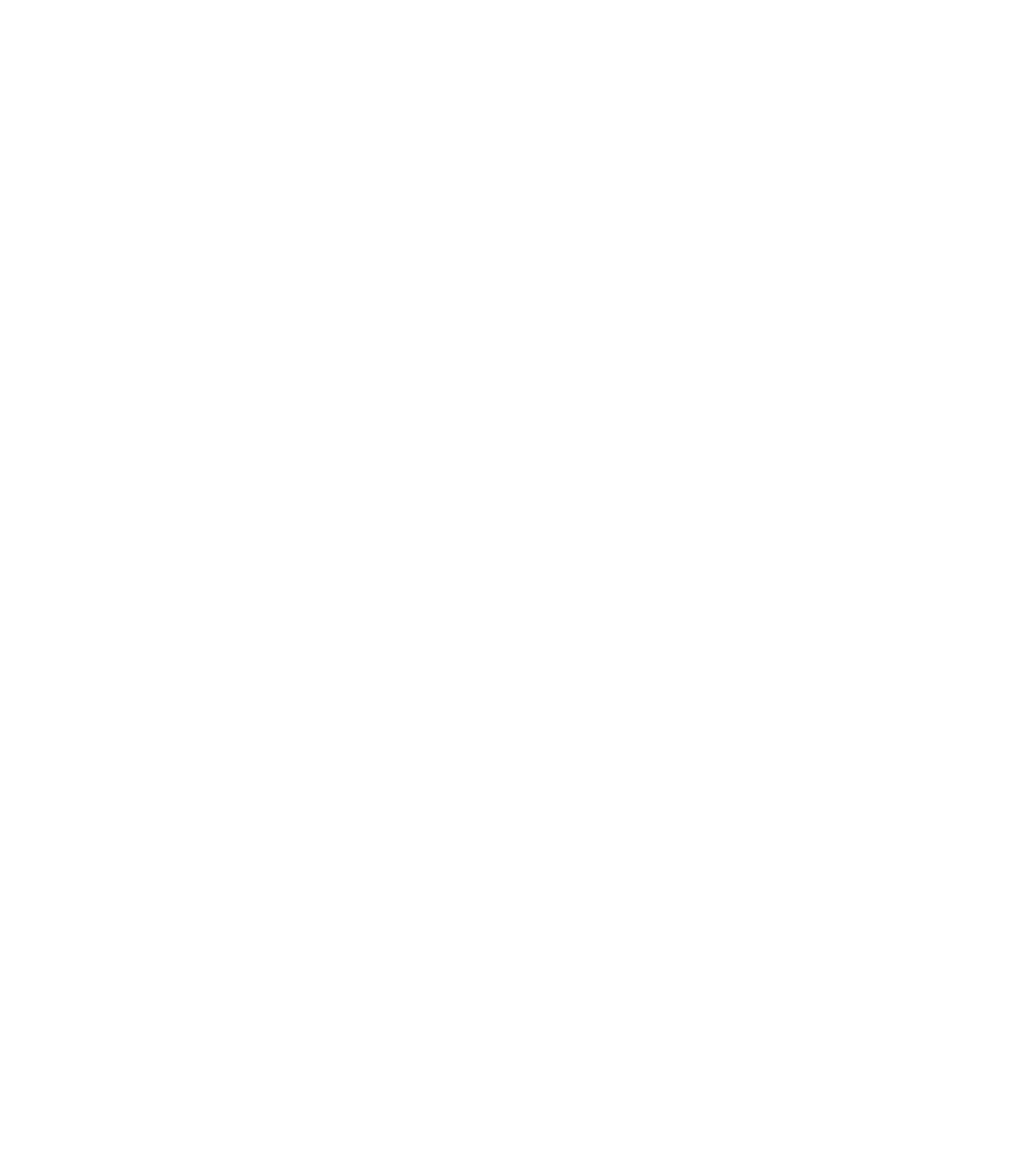
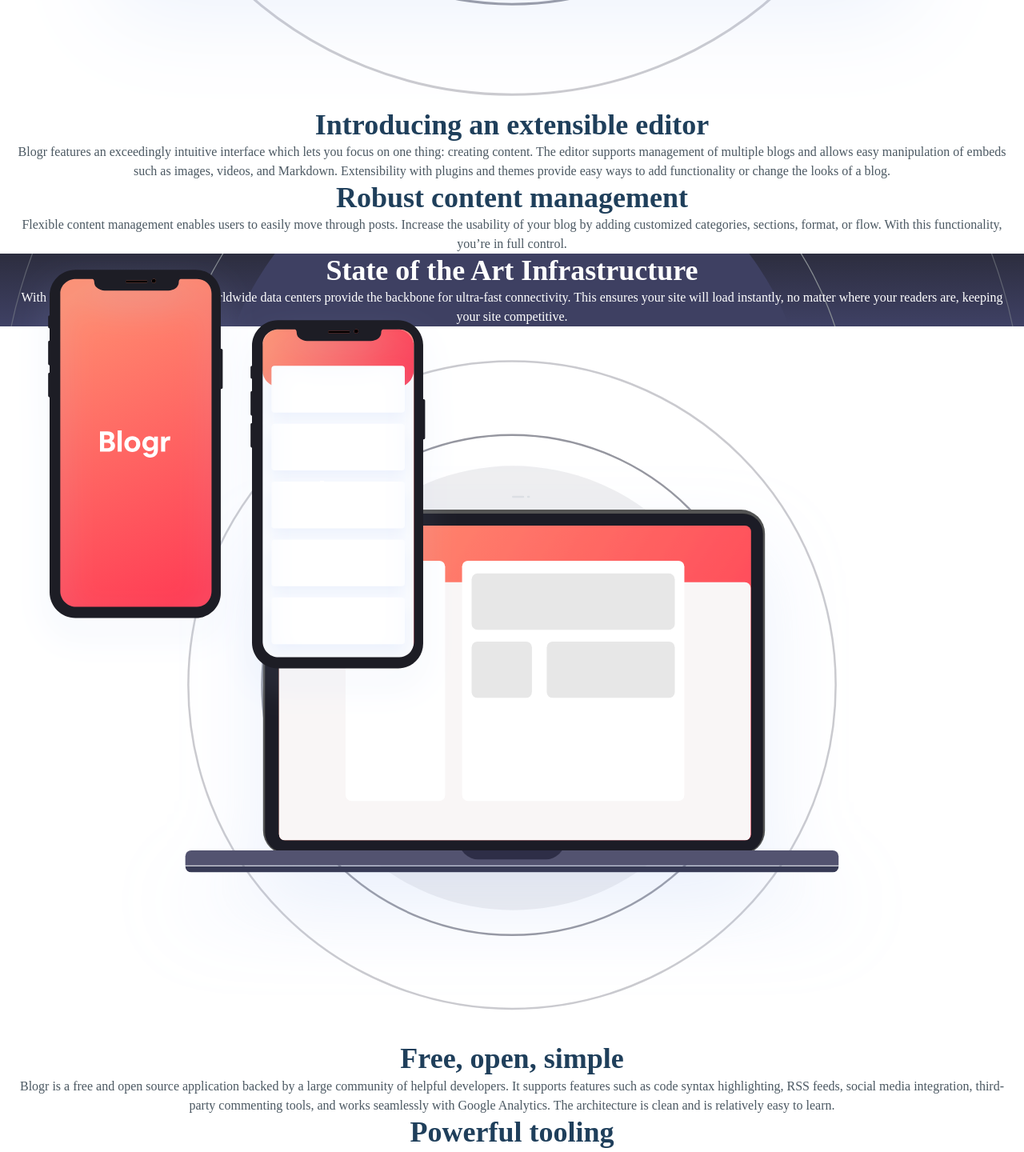
Before and after one commit to gylim0604/FrontEndMentor-Blogr-Landing-Page, a Next.js app: page / in a window 1280 px wide. Shown: the part 1330-2770 px from the top of the page at 80% size. Before the commit the page ends 800 px from the top, so only its background shows below. Built offline with nearby package versions, Linux system fonts and the light colour scheme.

Commit message:
adding components

```diff
--- /dev/null
+++ b/components/Footer/Footer.js
@@ -0,0 +1,38 @@
+import { Flex, Image } from '@chakra-ui/react';
+import React from 'react';
+import FooterList from './FooterList';
+
+function Footer() {
+    return (
+        <Flex
+            bg='vvDarkBlue'
+            flexDir='column'
+            alignItems='center'
+            px={5}
+            py='4rem'
+            borderTopRightRadius='6rem'
+        >
+            <Image src='/logo.svg' mb='1.5rem' />
+            <FooterList
+                title='Product'
+                list={[
+                    'Overview',
+                    'Pricing',
+                    'Marketplace',
+                    'Features',
+                    'Integrations',
+                ]}
+            />
+            <FooterList
+                title='Company'
+                list={['About', 'Team', 'Blog', 'Careers']}
+            />
+            <FooterList
+                title='Connect'
+                list={['Contact', 'Newsletter', 'LinkedIn']}
+            />
+        </Flex>
+    );
+}
+
+export default Footer;
--- /dev/null
+++ b/components/Footer/FooterList.js
@@ -0,0 +1,19 @@
+import { Flex, Heading, ListItem, UnorderedList } from '@chakra-ui/react';
+import React from 'react';
+
+function FooterList({ title, list }) {
+    return (
+        <Flex flexDir='column' textAlign='center'>
+            <Heading color='white' as='h3' size='sm' my='1.5rem'>
+                {title}
+            </Heading>
+            <UnorderedList color='grayBlue' styleType='none' mx='0'>
+                {list.map((item, idx) => (
+                    <ListItem key={idx}>{item}</ListItem>
+                ))}
+            </UnorderedList>
+        </Flex>
+    );
+}
+
+export default FooterList;
--- /dev/null
+++ b/components/Section1.js
@@ -0,0 +1,34 @@
+import { Flex, Heading, Image, Text } from '@chakra-ui/react';
+import React from 'react';
+import WhiteBg from './WhiteBg';
+
+function Section1() {
+    return (
+        <Flex flexDir='column' px={5} textAlign='center'>
+            {/* <Heading>Designed for the future</Heading> */}
+            <WhiteBg title='Designed for the future' />
+            <Image
+                src='/illustration-editor-mobile.svg'
+                alt='illustration of editor'
+            />
+            <WhiteBg
+                title='Introducing an extensible editor'
+                text='Blogr features an exceedingly intuitive interface which lets you
+            focus on one thing: creating content. The editor supports
+            management of multiple blogs and allows easy manipulation of
+            embeds such as images, videos, and Markdown. Extensibility with
+            plugins and themes provide easy ways to add functionality or
+            change the looks of a blog.'
+            />
+            <WhiteBg
+                title='Robust content management'
+                text='Flexible content management enables users to easily move through
+                posts. Increase the usability of your blog by adding customized
+                categories, sections, format, or flow. With this functionality,
+                you’re in full control.'
+            />
+        </Flex>
+    );
+}
+
+export default Section1;
--- /dev/null
+++ b/components/Section2.js
@@ -0,0 +1,34 @@
+import { Flex, Heading, Image, Text } from '@chakra-ui/react';
+import React from 'react';
+
+function Section2() {
+    return (
+        <Flex
+            flexDir='column'
+            px={5}
+            textAlign='center'
+            bg='url(/bg-pattern-circles.svg),linear-gradient(hsl(237, 17%, 21%), hsl(237, 23%, 32%))'
+            bgPosition='top 35% left'
+            bgRepeat='no-repeat'
+            bgSize='100%'
+            position='relative'
+        >
+            <Image
+                position='absolute'
+                src='/illustration-phones.svg'
+                alt='illustration of mobile phone with blogr template'
+            />
+            <Flex flexDir='column' textAlign='center' color='white'>
+                <Heading>State of the Art Infrastructure</Heading>
+                <Text>
+                    With reliability and speed in mind, worldwide data centers
+                    provide the backbone for ultra-fast connectivity. This
+                    ensures your site will load instantly, no matter where your
+                    readers are, keeping your site competitive.
+                </Text>
+            </Flex>
+        </Flex>
+    );
+}
+
+export default Section2;
--- /dev/null
+++ b/components/Section3.js
@@ -0,0 +1,27 @@
+import React from 'react';
+import { Flex, Image, Text } from '@chakra-ui/react';
+import WhiteBg from './WhiteBg';
+
+function Section3() {
+    return (
+        <Flex flexDir='column' px={5} textAlign='center'>
+            <Image
+                src='/illustration-laptop-mobile.svg'
+                alt='illustration of a laptop'
+            />
+            <WhiteBg
+                title='Free, open, simple'
+                text='Blogr is a free and open source application backed by a large community of helpful developers. It supports
+                features such as code syntax highlighting, RSS feeds, social media integration, third-party commenting tools,
+                and works seamlessly with Google Analytics. The architecture is clean and is relatively easy to learn.'
+            />
+            <WhiteBg
+                title='Powerful tooling'
+                text='Batteries included. We built a simple and straightforward CLI tool that makes customization and deployment a breeze, but
+                capable of producing even the most complicated sites.'
+            />
+        </Flex>
+    );
+}
+
+export default Section3;
--- /dev/null
+++ b/components/WhiteBg.js
@@ -0,0 +1,13 @@
+import { Flex, Heading, Text } from '@chakra-ui/react';
+import React from 'react';
+
+function WhiteBg({ title, text }) {
+    return (
+        <Flex flexDir='column'>
+            <Heading color='vDarkBlue'>{title}</Heading>
+            <Text color='vGrayBlue'>{text}</Text>
+        </Flex>
+    );
+}
+
+export default WhiteBg;
--- a/components/customTheme.js
+++ b/components/customTheme.js
@@ -9,7 +9,7 @@ const customTheme = extendTheme({
         white: 'hsl(0, 0%, 100%)',
         grayBlue: 'hsl(240, 2%, 79%)',
         vGrayBlue: ' hsl(207, 13%, 34%)',
-        vDarkBlue: 'hsl(240, 10%, 16%)',
+        vvDarkBlue: 'hsl(240, 10%, 16%)',
     },
     fonts: {
         // heading: 'Julius Sans One',
--- a/pages/index.js
+++ b/pages/index.js
@@ -1,6 +1,9 @@
-import { Heading, Box } from '@chakra-ui/react';
 import Head from 'next/head';
-import Header from '../components/Header';
+import Footer from '../components/Footer/Footer';
+import Header from '../components/Header/Header';
+import Section1 from '../components/Section1';
+import Section2 from '../components/Section2';
+import Section3 from '../components/Section3';
 
 export default function Home() {
     return (
@@ -14,7 +17,10 @@ export default function Home() {
                 <link rel='icon' href='/favicon.ico' />
             </Head>
             <Header />
-            {/* <Header /> */}
+            <Section1 />
+            <Section2 />
+            <Section3 />
+            <Footer />
         </>
     );
 }
```
Also changed, not shown: components/Header/Header.js (renamed from components/Header.js), components/Header/Hero.js (renamed from components/Hero.js), components/Header/Nav.js (renamed from components/Nav.js).
